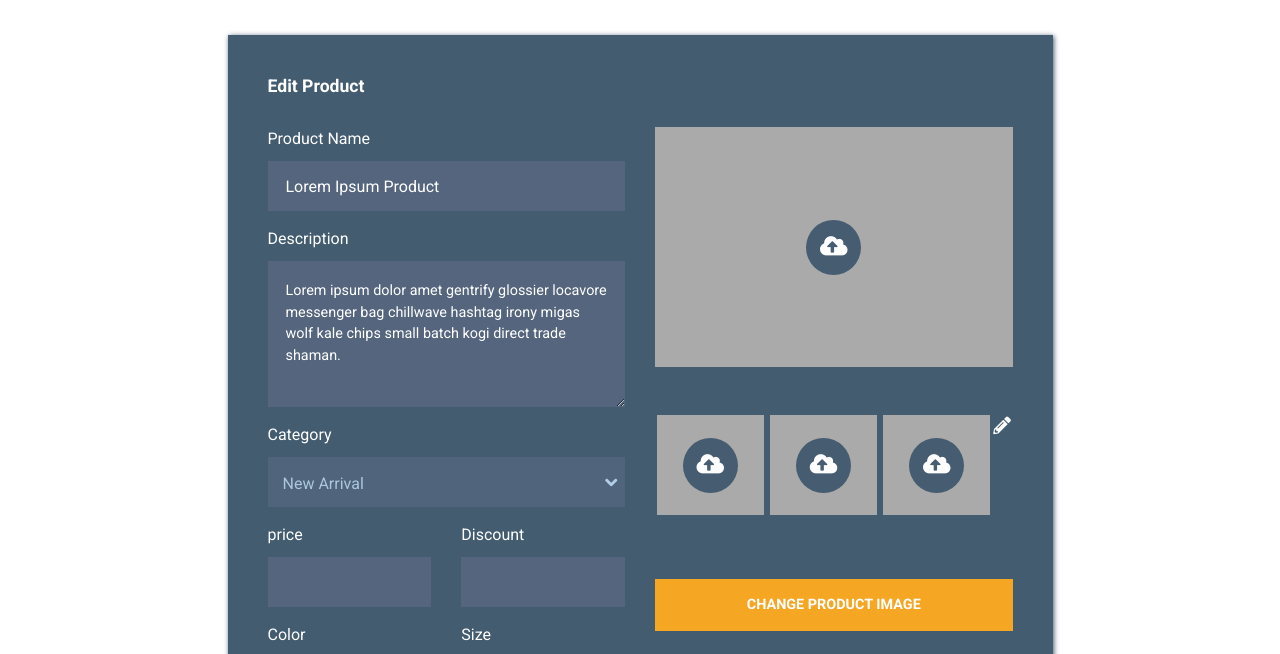
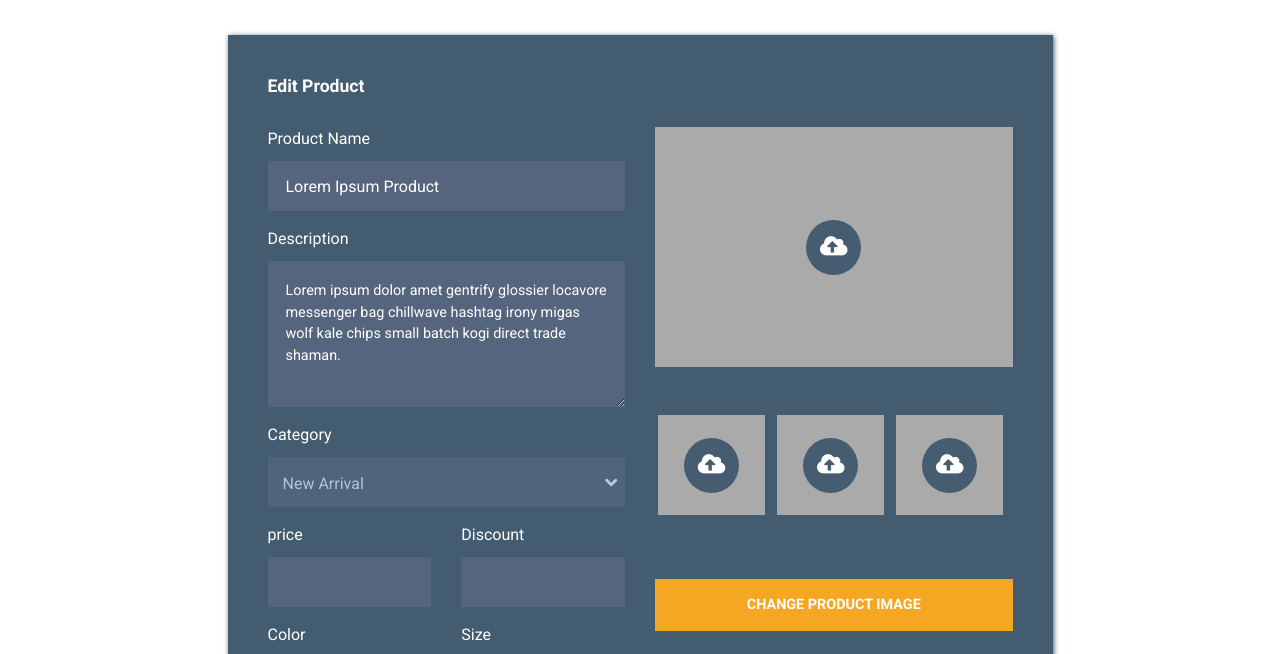
Before and after one commit to ayatHashish/dashboard-admin, a plain HTML site: page edit-product.html in a window 1280 px wide. Shown: the part 122-776 px from the top of the page. Drawn offline with Linux system fonts and the light colour scheme.

Commit message:
edit issue

```diff
--- a/edit-product.html
+++ b/edit-product.html
@@ -279,7 +279,7 @@
                 </div>
                 <div class="show-img mx-auto my-5">
                 <img id="edpreview4" src="#" alt="Preview" style="display:none; width:100%; height:auto;" />
-                <i class="fa fa-pencil-alt tm-product-delete-icon"></i>
+                <!-- <i class="fa fa-pencil-alt tm-product-delete-icon"></i> -->
 
               </div>
 
```
Also changed, not shown: add-product.html (+2 -2 lines).
